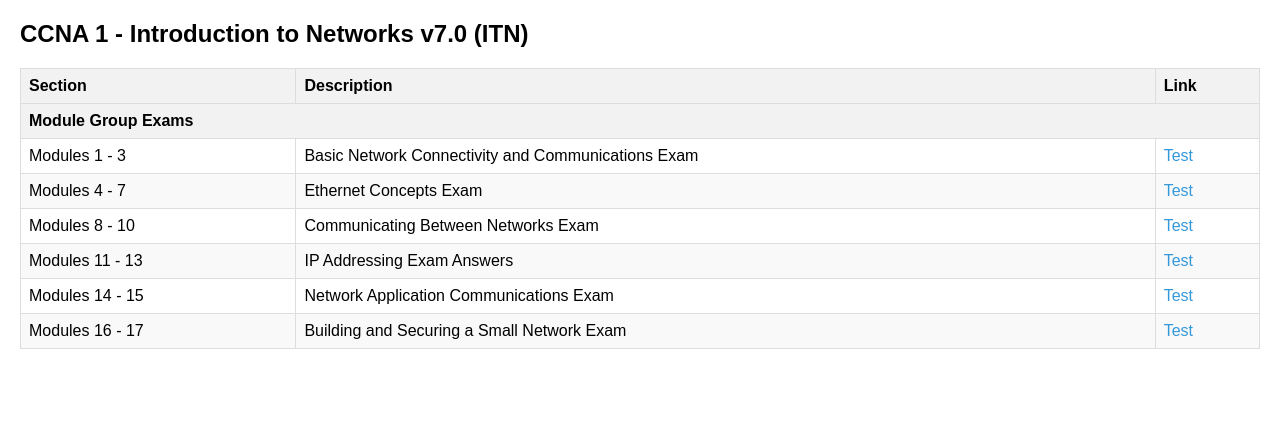
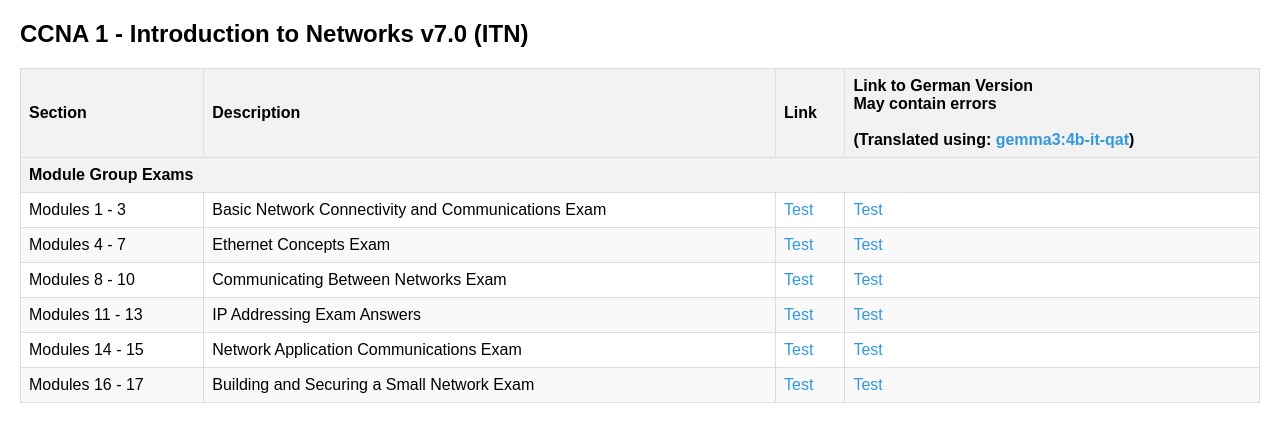
Before and after one commit to phoenixthrush/CCNA-1-v7-Modules, a plain HTML site: page index.html in a window 1280 px wide. Drawn offline with Linux system fonts and the light colour scheme.

Commit message:
add german version to table

```diff
--- a/index.html
+++ b/index.html
@@ -51,41 +51,52 @@
             <th>Section</th>
             <th>Description</th>
             <th>Link</th>
+            <th>
+                Link to German Version<br>
+                May contain errors<br><br>
+                (Translated using: <a href="https://ollama.com/library/gemma3">gemma3:4b-it-qat</a>)
+            </th>
         </tr>
 
         <tr>
-            <th colspan="3">Module Group Exams</th>
+            <th colspan="4">Module Group Exams</th>
         </tr>
 
         <tr>
             <td>Modules 1 - 3</td>
             <td>Basic Network Connectivity and Communications Exam</td>
             <td><a href="Modules/CCNA_MODULES_1-3/">Test</a></td>
+            <td><a href="Modules/CCNA_MODULES_1-3_DE/">Test</a></td>
         </tr>
         <tr>
             <td>Modules 4 - 7</td>
             <td>Ethernet Concepts Exam</td>
             <td><a href="Modules/CCNA_MODULES_4-7/">Test</a></td>
+            <td><a href="Modules/CCNA_MODULES_4-7_DE/">Test</a></td>
         </tr>
         <tr>
             <td>Modules 8 - 10</td>
             <td>Communicating Between Networks Exam</td>
             <td><a href="Modules/CCNA_MODULES_8-10/">Test</a></td>
+            <td><a href="Modules/CCNA_MODULES_8-10_DE/">Test</a></td>
         </tr>
         <tr>
             <td>Modules 11 - 13</td>
             <td>IP Addressing Exam Answers</td>
             <td><a href="Modules/CCNA_MODULES_11-13/">Test</a></td>
+            <td><a href="Modules/CCNA_MODULES_11-13_DE/">Test</a></td>
         </tr>
         <tr>
             <td>Modules 14 - 15</td>
             <td>Network Application Communications Exam</td>
             <td><a href="Modules/CCNA_MODULES_14-15/">Test</a></td>
+            <td><a href="Modules/CCNA_MODULES_14-15_DE/">Test</a></td>
         </tr>
         <tr>
             <td>Modules 16 - 17</td>
             <td>Building and Securing a Small Network Exam</td>
             <td><a href="Modules/CCNA_MODULES_16-17/">Test</a></td>
+            <td><a href="Modules/CCNA_MODULES_16-17_DE/">Test</a></td>
         </tr>
 
     </table>
```
